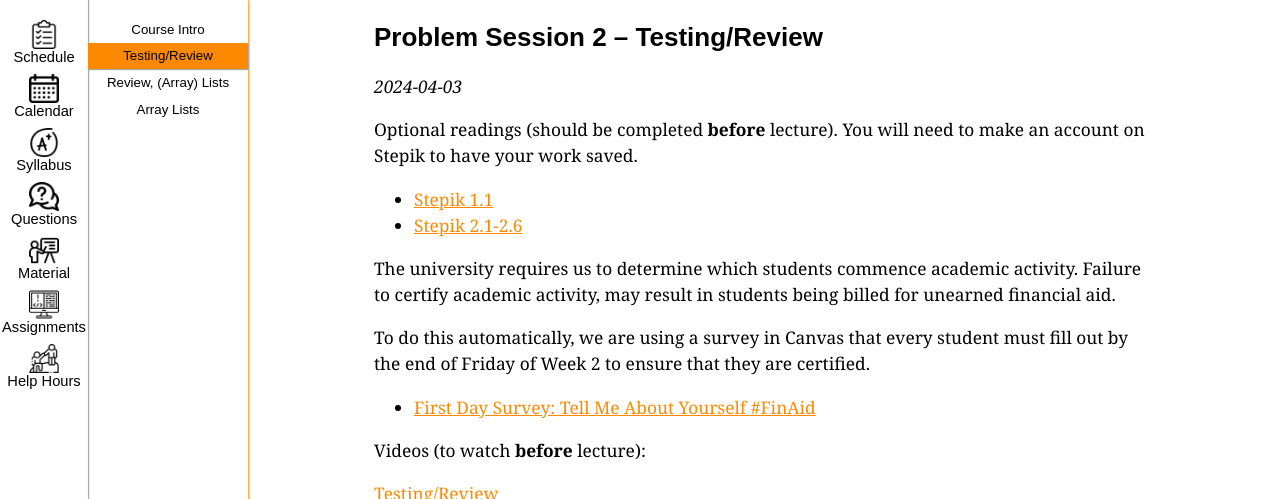
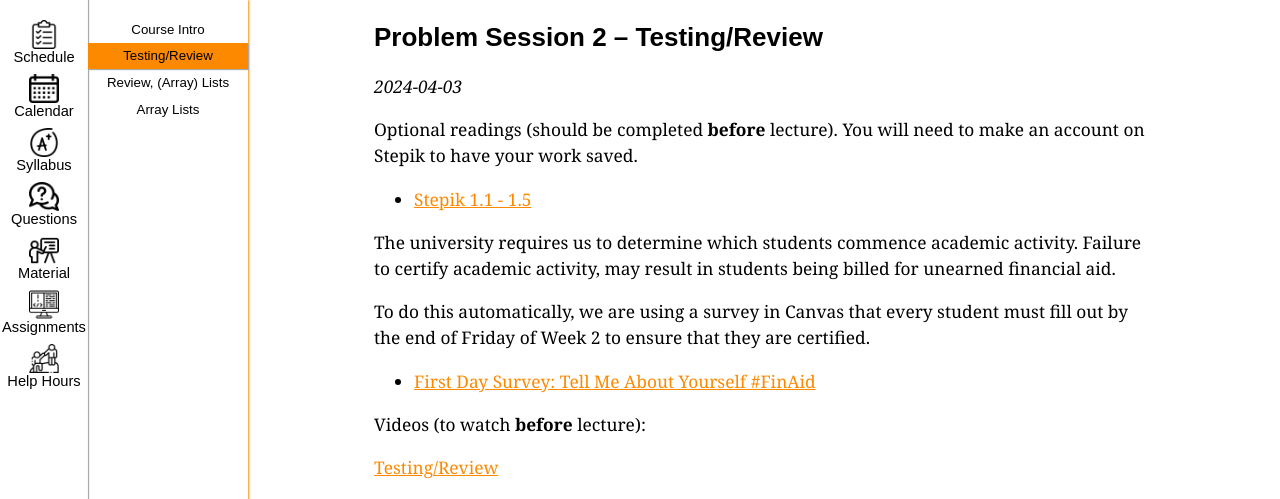
Before and after one commit to ucsd-cse8a-sp24/ucsd-cse8a-sp24.github.io, a Jekyll site: the page built from _lectures/lecture2.md, in a window 1280 px wide. Shown: the top 499 px of the page. Built offline with Jekyll 4.4.1, drawn with Linux system fonts in a browser that asks for light colours; grey boxes are pictures that could not be loaded.

Commit message:
Update lecture2.md

```diff
--- a/_lectures/lecture2.md
+++ b/_lectures/lecture2.md
@@ -13,8 +13,7 @@ videos:
 _{{ page.released-on }}_
 
 Optional readings (should be completed **before** lecture). You will need to make an account on Stepik to have your work saved.
-- [Stepik 1.1](https://stepik.org/lesson/660933/step/1?unit=658548){:target="_blank"}
-- [Stepik 2.1-2.6](https://stepik.org/lesson/693583/step/1?unit=693185){:target="_blank"}
+- [Stepik 1.1 - 1.5](https://stepik.org/lesson/567165/step/1?unit=561438){:target="_blank"}
 
 The university requires us to determine which students commence academic activity. Failure to certify academic activity, may result in students being billed for unearned financial aid.
 
```
